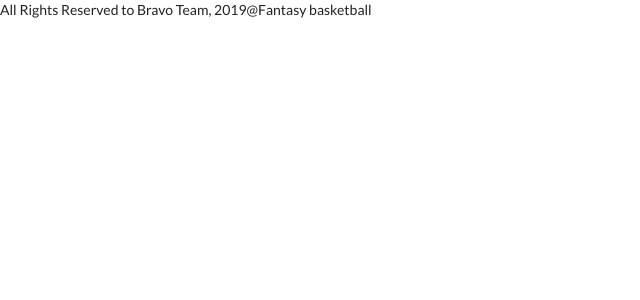
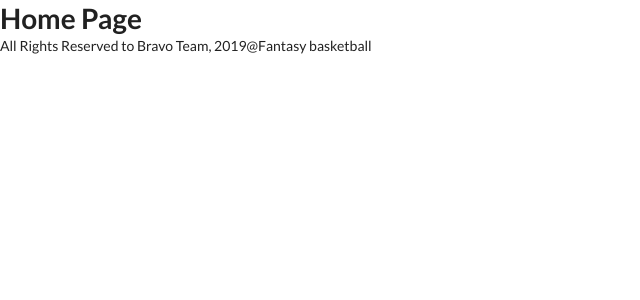
Before and after one commit to samiduara/fantasybasketball, a Django app: template fantasybasketball/main_app/templates/home.html in a window 1280 px wide. Shown: the top 300 px of the page, without its empty margins (0-640 px from the left). Run offline with Django 3.2, Linux system fonts and the light colour scheme; the template is opened without the code that fills it, so the values that code supplies are empty; parts of the project's set-up code (start-up, migrations or seed data) failed here and were passed over.

Commit message:
change urls/views

```diff
--- a/fantasybasketball/main_app/templates/home.html
+++ b/fantasybasketball/main_app/templates/home.html
@@ -1 +1,7 @@
 {%extends 'base.html'%}
+
+{% block content %}
+
+<h1>Home Page</h1>
+
+{% endblock %}
--- a/fantasybasketball/main_app/urls.py
+++ b/fantasybasketball/main_app/urls.py
@@ -2,6 +2,6 @@ from django.urls import path
 from . import views
 
 urlpatterns = [
-    path('',views.dashboard, name='dashboard'),
+    path('',views.home, name='home'),
 
 ]
--- a/fantasybasketball/main_app/views.py
+++ b/fantasybasketball/main_app/views.py
@@ -3,4 +3,4 @@ from django.shortcuts import render, redirect
 # Create your views here.
 
 def dashboard(request):
-    return render(request, 'dashboard.html')
+    return render(request, 'home.html')
```
